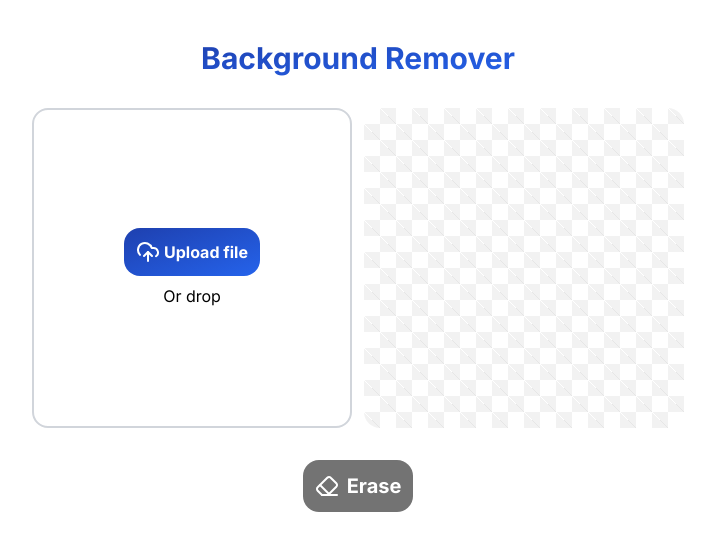
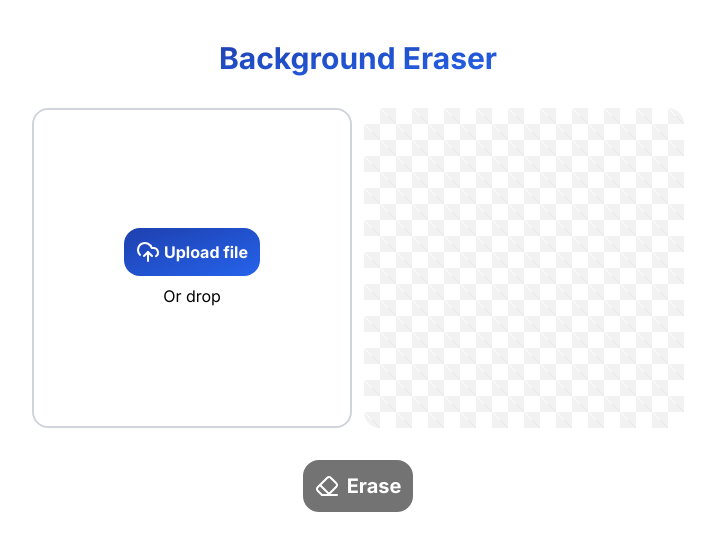
Before and after one commit to mateusfg7/background-eraser, a Next.js app: page / in a window 1280 px wide. Shown: the top 550 px of the page, without its empty margins (282-997 px from the left). Built offline with nearby package versions, Linux system fonts and the light colour scheme.

Commit message:
chore: change project name

```diff
--- a/package.json
+++ b/package.json
@@ -1,5 +1,5 @@
 {
-  "name": "background-removal",
+  "name": "background-eraser",
   "version": "0.1.0",
   "private": true,
   "scripts": {
--- a/src/app/components/title.tsx
+++ b/src/app/components/title.tsx
@@ -1,5 +1,5 @@
 export const Title = () => (
   <h1 className='text-3xl font-bold bg-gradient-to-br from-blue-800 to-blue-600 bg-clip-text text-transparent'>
-    Background Remover
+    Background Eraser
   </h1>
 )
```
